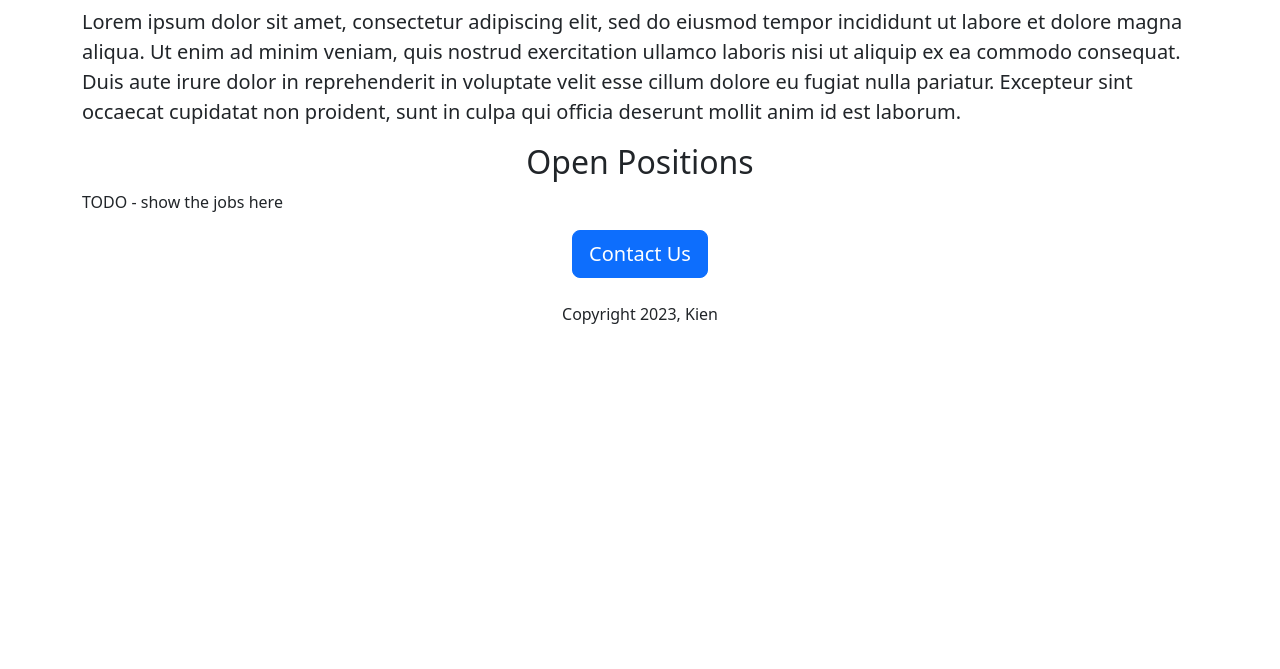
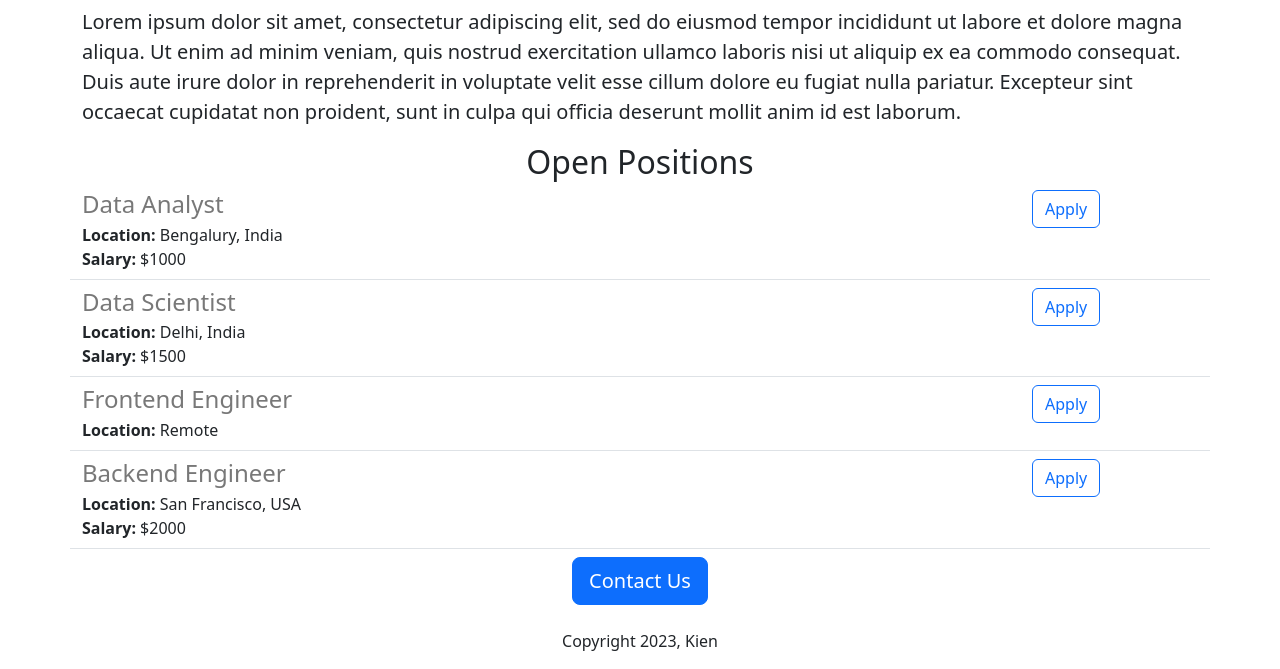
Before and after one commit to anhkien789/kien-career-website-v2, a Flask app: page / in a window 1280 px wide. Shown: the part 863-1532 px from the top of the page. Before the commit the page ends 1187 px from the top, so only its background shows below. Run offline with Flask 3, Linux system fonts and the light colour scheme.

Commit message:
add dynamic data and API route

```diff
--- a/app.py
+++ b/app.py
@@ -1,11 +1,37 @@
-from flask import Flask, render_template
+from flask import Flask, render_template, jsonify
 
 app = Flask(__name__)
+
+JOBS = [{
+  'id': 1,
+  'title': 'Data Analyst',
+  'location': 'Bengalury, India',
+  'salary': '$1000'
+}, {
+  'id': 2,
+  'title': 'Data Scientist',
+  'location': 'Delhi, India',
+  'salary': '$1500'
+}, {
+  'id': 3,
+  'title': 'Frontend Engineer',
+  'location': 'Remote'
+}, {
+  'id': 4,
+  'title': 'Backend Engineer',
+  'location': 'San Francisco, USA',
+  'salary': '$2000'
+}]
 
 
 @app.route("/")
 def hello_world():
-  return render_template("home.html")
+  return render_template("home.html", jobs=JOBS, company_name="Kien")
+
+
+@app.route("/api/jobs")
+def list_jobs():
+  return jsonify(JOBS)
 
 
 if __name__ == "__main__":
--- a/templates/home.html
+++ b/templates/home.html
@@ -15,12 +15,16 @@
   </head>
   <body>
     <div class="container">
-      <h1 class="text-center mt-2 mb-4">Kien Careers</h1>
+      <h1 class="text-center mt-2 mb-4">{{company_name}} Careers</h1>
       <img class="img-fluid" id="banner" src="static/banner.jpg" alt="banner image"/>
       <h2 class="text-center">About Kien</h2>
       <p class="lead">Lorem ipsum dolor sit amet, consectetur adipiscing elit, sed do eiusmod tempor incididunt ut labore et dolore magna aliqua. Ut enim ad minim veniam, quis nostrud exercitation ullamco laboris nisi ut aliquip ex ea commodo consequat. Duis aute irure dolor in reprehenderit in voluptate velit esse cillum dolore eu fugiat nulla pariatur. Excepteur sint occaecat cupidatat non proident, sunt in culpa qui officia deserunt mollit anim id est laborum.</p>
       <h2 class="text-center">Open Positions</h2>
-      <p>TODO - show the jobs here</p>
+      <div>
+        {% for job in jobs %}
+          {% include 'jobitem.html' %}
+        {% endfor %}
+      </div>
       <div class="text-center">
         <button class="btn btn-primary btn-lg">Contact Us</button>
         <p class="mt-4">Copyright 2023, Kien</p>
--- /dev/null
+++ b/templates/jobitem.html
@@ -0,0 +1,12 @@
+<div class="mb-2 pb-2 border-bottom row">
+  <div class="col-10">
+    <h4 class="mb-1" style="color:rgb(120,120,120)">{{ job['title'] }}</h4>
+    <div><b>Location:</b> {{ job['location'] }}</div>
+    {% if 'salary' in job %}
+    <div><b>Salary:</b> {{ job['salary'] }}</div>
+    {% endif %}
+  </div>
+  <div class="col-2">
+    <button type="button" class="btn btn-outline-primary">Apply</button>
+  </div>
+</div>
```
